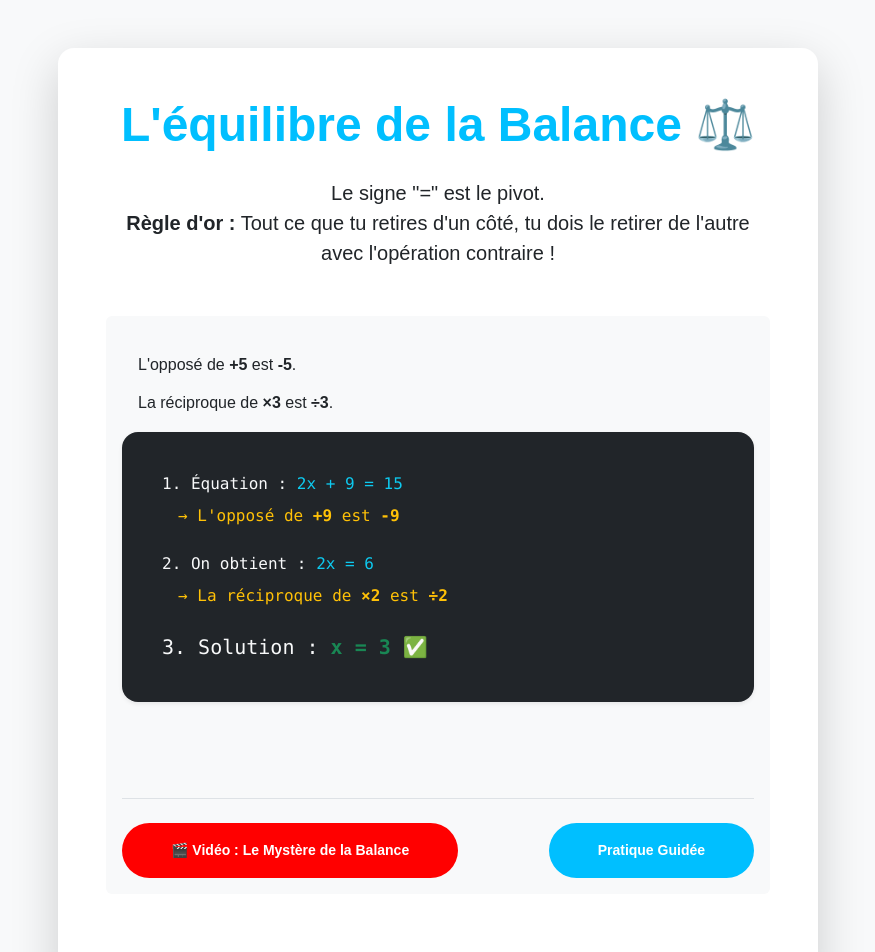
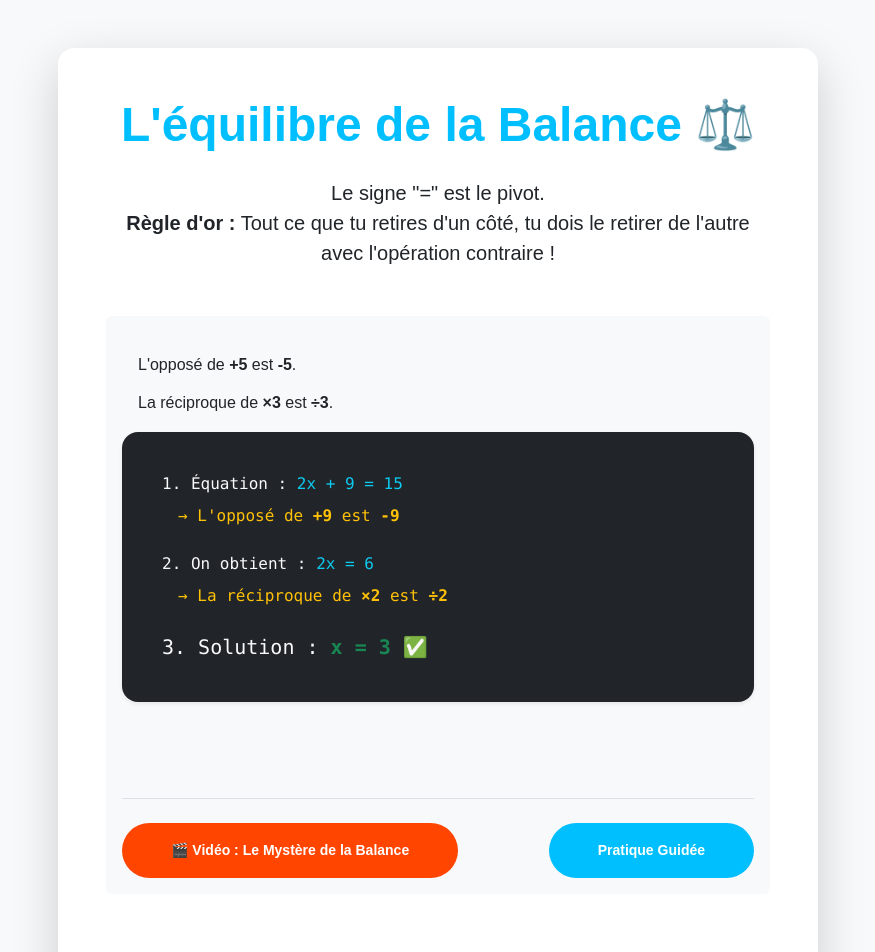
Before and after one commit to agbeSimi/litterAI, a React (Vite) app: page /modelage in a window 1280 px wide. Shown: the top 952 px of the page, without its empty margins (202-1077 px from the left). Built offline with nearby package versions, Linux system fonts and the light colour scheme.

Commit message:
changement de couleur dans un rouge plus doux

```diff
--- a/src/pages/Modelage.jsx
+++ b/src/pages/Modelage.jsx
@@ -49,7 +49,7 @@ function Modelage() {
                 }}
               >
 
-                <button className="btn btn-sm px-md-5 py-md-3 px-4 rounded-pill fw-bold" style={{ backgroundColor: 'red', color: 'white' }}>
+                <button className="btn btn-sm px-md-5 py-md-3 px-4 rounded-pill fw-bold" style={{ backgroundColor: 'orangered', color: 'white' }}>
                   🎬 Vidéo : Le Mystère de la Balance
                 </button>
               </motion.div>
```
